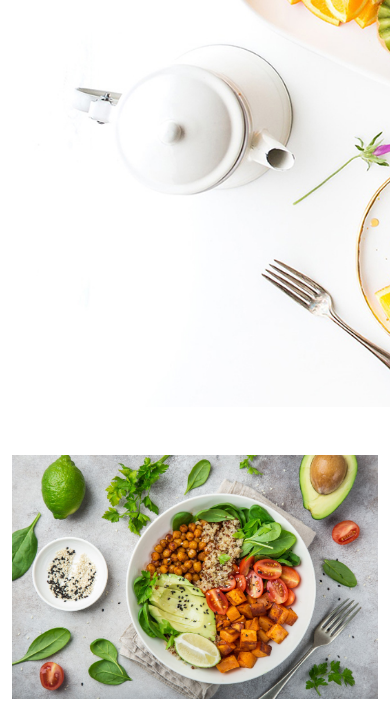
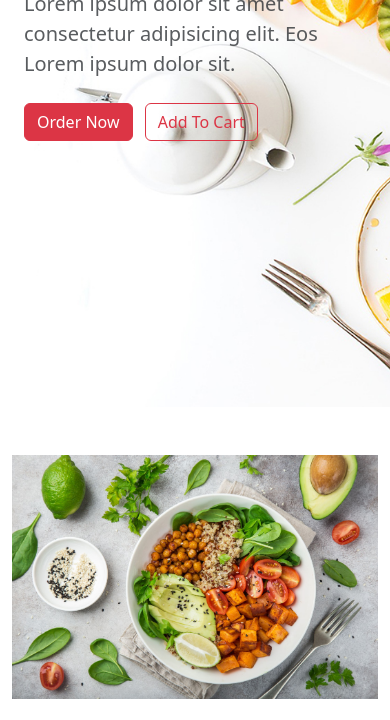
Before and after one commit to sarsilmaz28/food-website, a plain HTML site: page index.html in a window 390 px wide. Shown: the part 437-1157 px from the top of the page. Drawn offline with nearby package versions, Linux system fonts and the light colour scheme.

Commit message:
Update mystyle.css

```diff
--- a/mystyle.css
+++ b/mystyle.css
@@ -27,6 +27,13 @@
     .myBanner {
       /* height: auto; */
       padding-top: 10rem ;
+    }
+  }
+
+ @media only screen and (max-width: 400px) {
+    .myBanner {
+      /* height: auto; */
+      padding-top: 19rem ;
     }
   }
 
```
